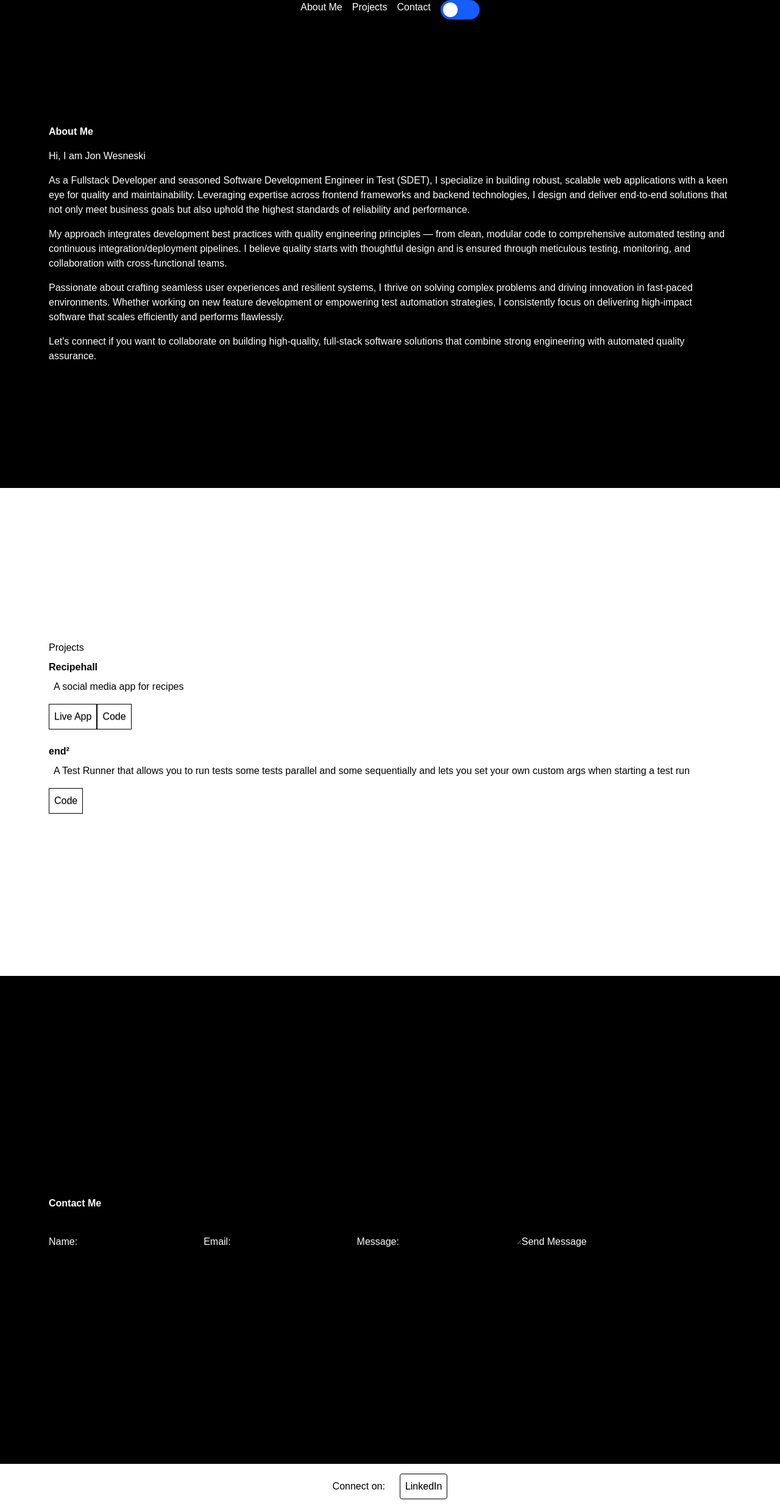
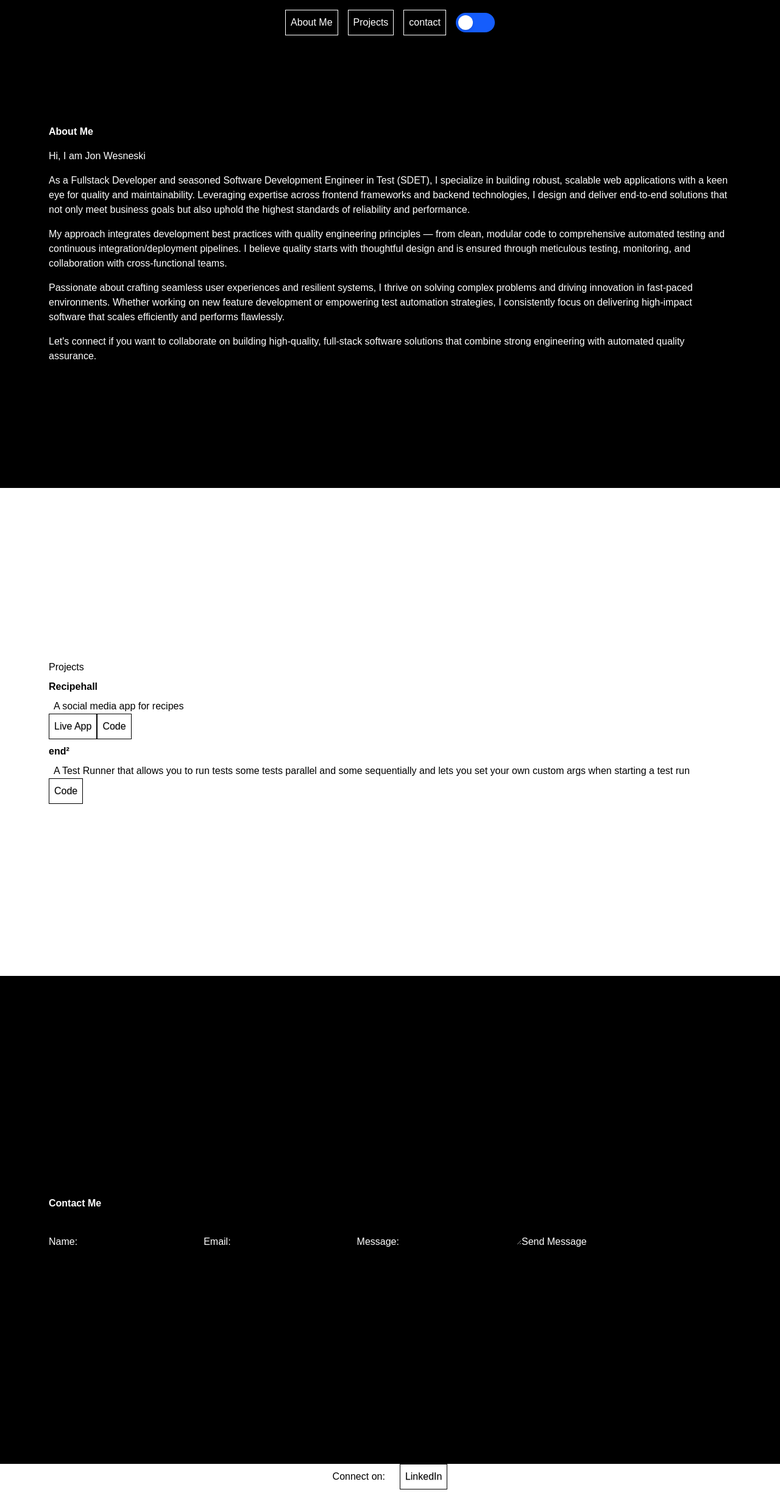
Before and after one commit to jonwesneski/jonwesneski.github.io, a Next.js app: page / in a window 1280 px wide. Shown: the whole page at 61% size. After the commit the page ends 2442 px from the top, so only its background shows below. Built offline with nearby package versions, Linux system fonts and the light colour scheme.

Commit message:
added a textlink component

```diff
--- a/src/app/_components/ChangeTheme.tsx
+++ b/src/app/_components/ChangeTheme.tsx
@@ -1,8 +1,13 @@
 "use client";
 
+import { mergeCss } from "@src/utils";
+import { ClassValue } from "clsx";
 import { useEffect, useState } from "react";
 
-export const ChangeTheme = () => {
+interface IChangeThemeProps {
+  className?: ClassValue;
+}
+export const ChangeTheme = (props: IChangeThemeProps) => {
   const [isWhiteBlack, setIsWhiteBlack] = useState(true);
 
   const setTheme = (value: boolean) => {
@@ -23,9 +28,14 @@ export const ChangeTheme = () => {
 
   return (
     <button
-      className={`w-16 h-8 flex items-center rounded-full p-1 duration-300 ${
-        isWhiteBlack ? "bg-blue-600" : "bg-gray-300"
-      }`}
+      className={mergeCss(
+        "w-16 h-8 flex items-center rounded-full p-1 duration-300",
+        {
+          "bg-blue-600": isWhiteBlack,
+          "bg-gray-300": !isWhiteBlack,
+        },
+        props.className
+      )}
       onClick={() => handleLightDarkMode()}
       aria-pressed={isWhiteBlack}
     >
--- a/src/app/_components/NavBar.tsx
+++ b/src/app/_components/NavBar.tsx
@@ -8,7 +8,7 @@ export const NavBar = ({ children }: { children: React.ReactNode }) => {
   return (
     <nav
       className={mergeCss(
-        "fixed left-0 right-0 z-50 flex justify-center gap-4 bg-background text-text",
+        "fixed left-0 right-0 z-50 flex py-4 justify-center items-center gap-4 bg-background text-text",
         {
           "bottom-0": width < breakpointPxs.md,
           "top-0": width >= breakpointPxs.md,
--- a/src/app/_components/Project.tsx
+++ b/src/app/_components/Project.tsx
@@ -1,16 +1,11 @@
 "use client";
 
-import Link from "next/link";
-
-interface ILink {
-  href: string;
-  text: string;
-}
+import TextLink, { ILinkProps } from "./TextLink";
 
 interface IProjectProps {
   title: string;
   description: string;
-  links: ILink[];
+  links: ILinkProps[];
 }
 export default function Project(props: IProjectProps) {
   return (
@@ -19,16 +14,12 @@ export default function Project(props: IProjectProps) {
       <p className="ml-2">{props.description}</p>
       {props.links.map((l) => {
         return (
-          <Link
+          <TextLink
             key={l.href}
-            className="inline-block my-4 border bg-transparent p-2
-               focus:outline-none focus:ring-2 focus:ring-blue-600 focus:ring-offset-2
-               hover:ring-2 hover:ring-orange-500 hover:ring-inset text-shadow-sm hover:[text-shadow:1px_1px_0px_var(--color-orange-500),-1px_-1px_0px_var(--color-orange-500)]"
             href={l.href}
-            target="_blank"
-          >
-            {l.text}
-          </Link>
+            text={l.text}
+            targetBlank={l.targetBlank}
+          />
         );
       })}
     </div>
--- a/src/app/_components/Projects.tsx
+++ b/src/app/_components/Projects.tsx
@@ -8,14 +8,28 @@ export default function Projects() {
         title="Recipehall"
         description="A social media app for recipes"
         links={[
-          { href: "https://recipes-ui-tau.vercel.app/", text: "Live App" },
-          { href: "https://github.com/jonwesneski/recipes-js", text: "Code" },
+          {
+            href: "https://recipes-ui-tau.vercel.app/",
+            text: "Live App",
+            targetBlank: true,
+          },
+          {
+            href: "https://github.com/jonwesneski/recipes-js",
+            text: "Code",
+            targetBlank: true,
+          },
         ]}
       />
       <Project
         title="end²"
         description="A Test Runner that allows you to run tests some tests parallel and some sequentially and lets you set your own custom args when starting a test run"
-        links={[{ href: "https://github.com/jonwesneski/end2", text: "Code" }]}
+        links={[
+          {
+            href: "https://github.com/jonwesneski/end2",
+            text: "Code",
+            targetBlank: true,
+          },
+        ]}
       />
     </section>
   );
--- /dev/null
+++ b/src/app/_components/TextLink.tsx
@@ -0,0 +1,23 @@
+"use client";
+
+import Link from "next/link";
+
+export interface ILinkProps {
+  href: string;
+  text: string;
+  targetBlank: boolean;
+}
+export default function Project(props: ILinkProps) {
+  return (
+    <Link
+      key={props.href}
+      className="inline-block border bg-transparent p-2
+                 focus:outline-none focus:ring-2 focus:ring-blue-600 focus:ring-offset-2
+                 hover:ring-2 hover:ring-orange-500 hover:ring-inset text-shadow-sm hover:[text-shadow:1px_1px_0px_var(--color-orange-500),-1px_-1px_0px_var(--color-orange-500)]"
+      href={props.href}
+      target={props.targetBlank ? "_blank" : undefined}
+    >
+      {props.text}
+    </Link>
+  );
+}
--- a/src/app/layout.tsx
+++ b/src/app/layout.tsx
@@ -1,8 +1,8 @@
 import type { Metadata } from "next";
 import { Geist, Geist_Mono } from "next/font/google";
-import Link from "next/link";
 import { NavBar } from "./_components";
 import { ChangeTheme } from "./_components/ChangeTheme";
+import TextLink from "./_components/TextLink";
 import "./globals.css";
 
 const geistSans = Geist({
@@ -31,12 +31,22 @@ export default function RootLayout({
         className={`${geistSans.variable} ${geistMono.variable} antialiased`}
       >
         <NavBar>
-          <Link href="/#about-me">About Me</Link>
-          <Link href="/#about-me">Projects</Link>
-          <Link href="/#contact">Contact</Link>
+          <TextLink href="/#about-me" text="About Me" targetBlank={false} />
+          <TextLink href="/#projects" text="Projects" targetBlank={false} />
+          <TextLink href="/#contact" text="contact" targetBlank={false} />
           <ChangeTheme />
         </NavBar>
+
         {children}
+
+        <footer className="row-start-3 flex gap-[24px] flex-wrap items-center justify-center">
+          Connect on:{" "}
+          <TextLink
+            href="https://www.linkedin.com/in/jon-wesneski/"
+            targetBlank
+            text="LinkedIn"
+          />
+        </footer>
       </body>
     </html>
   );
--- a/src/app/page.tsx
+++ b/src/app/page.tsx
@@ -1,4 +1,3 @@
-import Link from "next/link";
 import About from "./_components/About";
 import Contact from "./_components/Contact";
 import Projects from "./_components/Projects";
@@ -6,7 +5,6 @@ import SectionLayout from "./_components/SectionLayout";
 
 export default function Home() {
   return (
-    <div>
     <main>
       <SectionLayout id="about-me" variant="whiteBlack">
         <About />
@@ -18,18 +16,5 @@ export default function Home() {
         <Contact />
       </SectionLayout>
     </main>
-      <footer className="row-start-3 flex gap-[24px] flex-wrap items-center justify-center">
-        Connect on:{" "}
-        <Link
-          className="inline-block my-4 border bg-transparent p-2 rounded
-               focus:outline-none focus:ring-2 focus:ring-blue-600 focus:ring-offset-2
-               hover:ring-2 hover:ring-orange-500 hover:ring-inset text-shadow-sm hover:text-shadow-orange-500"
-          href="https://www.linkedin.com/in/jon-wesneski/"
-          target="_blank"
-        >
-          LinkedIn
-        </Link>
-      </footer>
-    </div>
   );
 }
```
Lines whose indentation alone changed are shown as unchanged.
